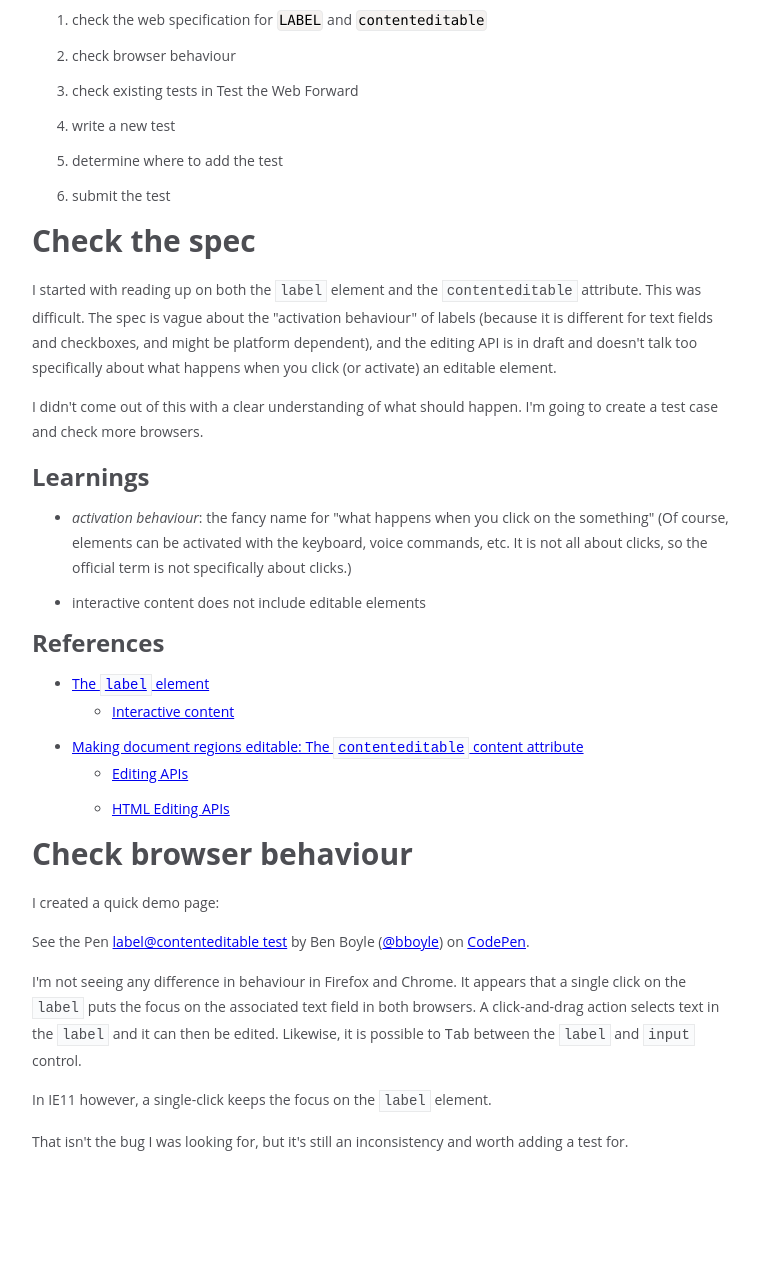
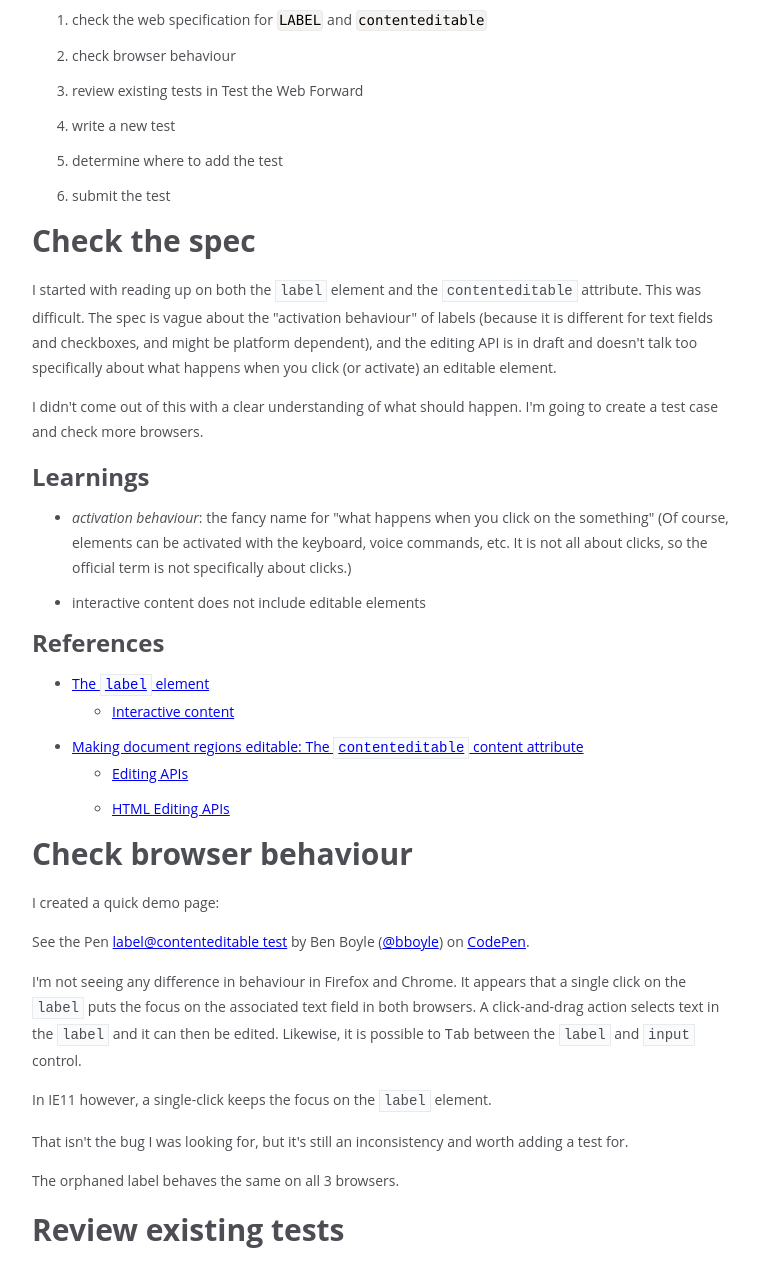
Before and after one commit to bboyle/testtwf-content-kit, a website: page src/study/case-study.html in a window 1280 px wide. Shown: the part 519-1781 px from the top of the page, without its empty margins (258-1017 px from the left). Before the commit the page ends 1697 px from the top, so only its background shows below. Drawn offline with nearby package versions, Linux system fonts and the light colour scheme; a script that the page names is missing.

Commit message:
minor edits

```diff
--- a/src/study/case-study.html
+++ b/src/study/case-study.html
@@ -30,7 +30,7 @@
 	<ol>
 		<li>check the web specification for <code class="language-markup">LABEL</code> and <code class="language-markup">contenteditable</code></li>
 		<li>check browser behaviour</li>
-		<li>check existing tests in Test the Web Forward</li>
+		<li>review existing tests in Test the Web Forward</li>
 		<li>write a new test</li>
 		<li>determine where to add the test</li>
 		<li>submit the test</li>
@@ -85,6 +85,11 @@
 
 	<p>That isn't the bug I was looking for, but it's still an inconsistency and worth adding a test for.</p>
 
+	<p>The orphaned label behaves the same on all 3 browsers.</p>
+
+
+	<h2>Review existing tests</h2>
+
 
 <script src="../../node_modules/prismjs/prism.js"></script>
 
```
